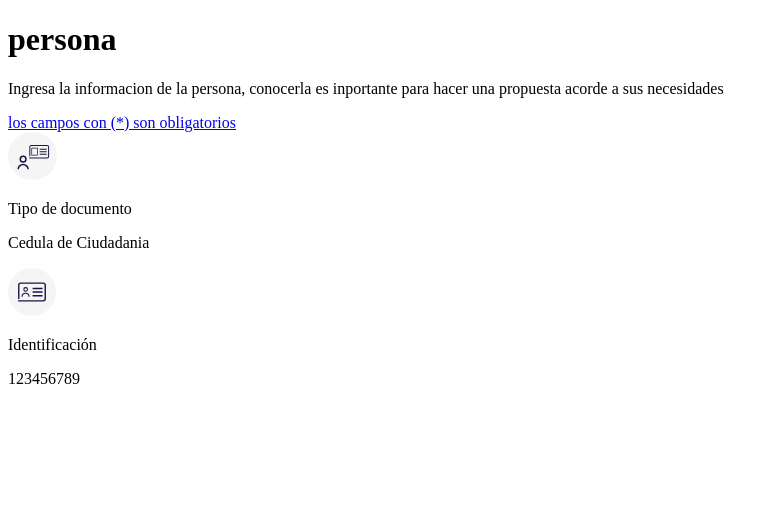
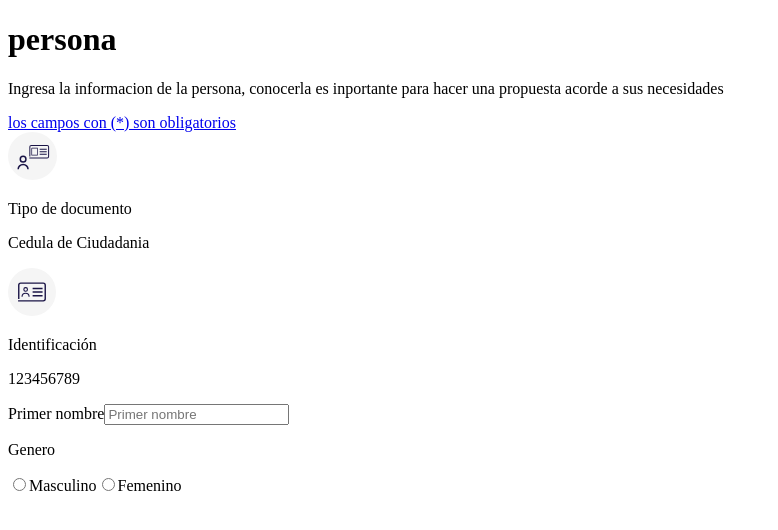
Before and after one commit to FedericoBenitezItConsultores/-opportunity-factory-practice-project, a React (Vite) app: page / in a window 1280 px wide. Shown: the top 530 px of the page, without its empty margins (0-778 px from the left). Built offline with nearby package versions, Linux system fonts and the light colour scheme.

Commit message:
[FEATURE] input

```diff
--- a/src/components/InfoPersona.jsx
+++ b/src/components/InfoPersona.jsx
@@ -22,6 +22,29 @@ export const InfoPersona = () => {
           </p>
           <p>123456789</p>
         </div>
+
+        <div>
+        <label htmlFor="nombre">Primer nombre</label>
+        {/* <p>Primer nombre</p> */}
+        <input type="text" id="nombre" placeholder="Primer nombre"/>
+
+        </div>
+
+        <p>Genero</p>
+        <form>
+          <label>
+            <input type="radio" name="genero" value="masculino" />
+            Masculino
+          </label>
+
+          <label>
+            <input type="radio" name="genero" value="femenino" />
+            Femenino
+          </label>
+
+        </form>
+
+
       </div>
     </>
   );
```
